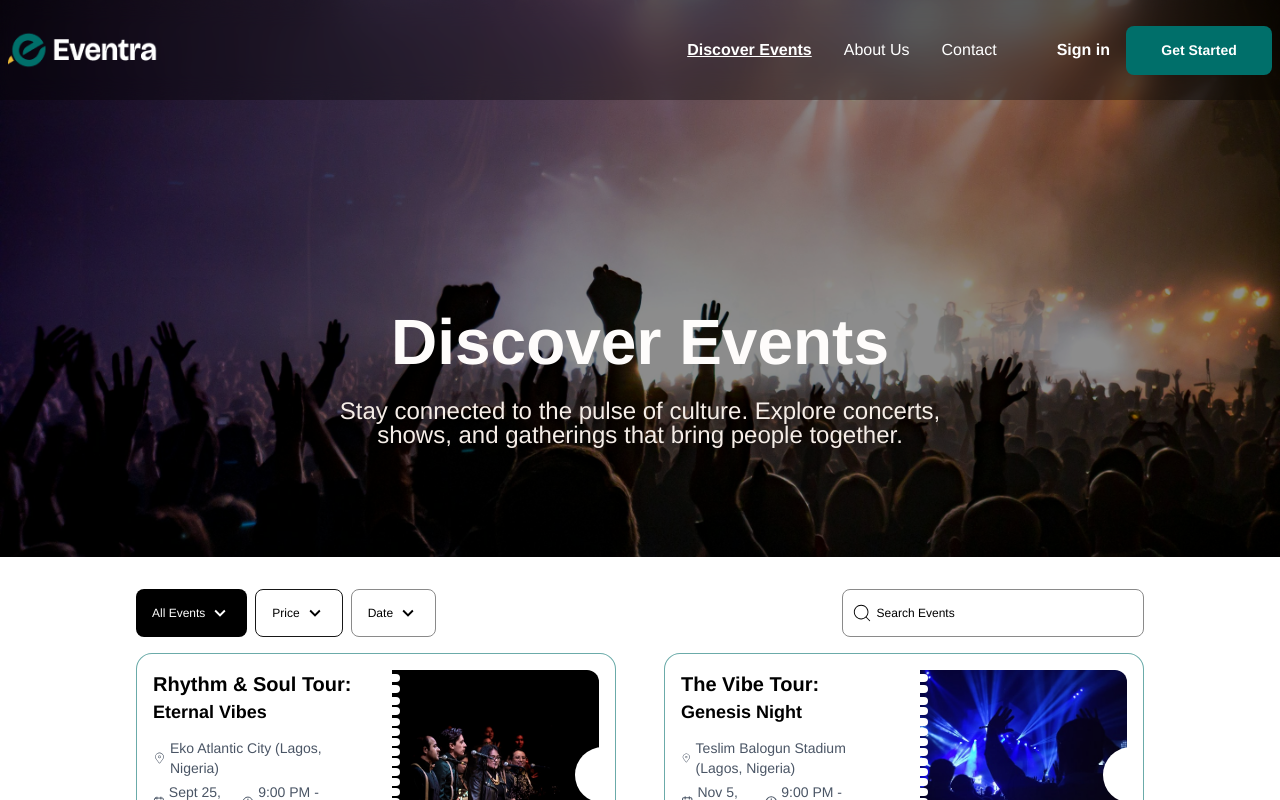
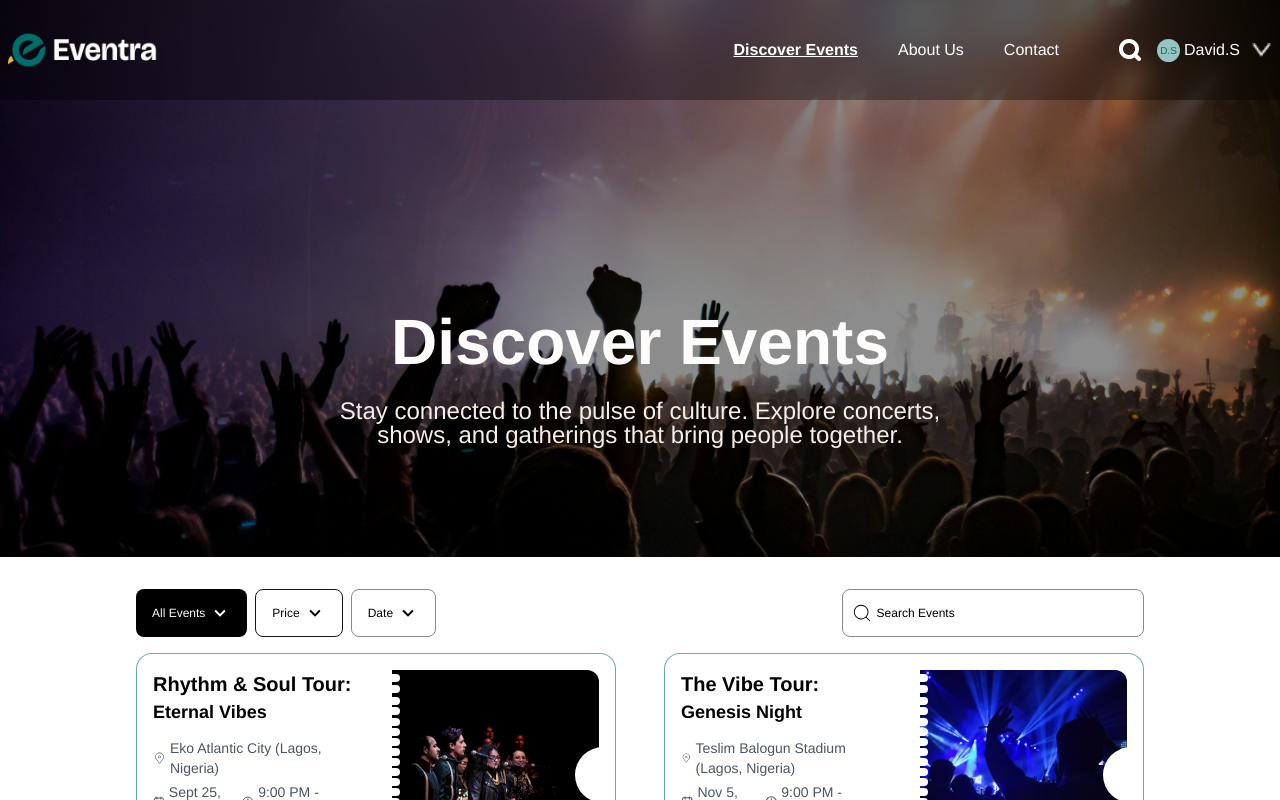
Before and after one commit to Tobak95/Event-Frontend, a React (Vite) app: page /discover in a window 1280 px wide. Shown: the top 800 px of the page. Built offline with nearby package versions, Linux system fonts and the light colour scheme.

Commit message:
updated nav

```diff
--- a/src/component/layout/NavBar.jsx
+++ b/src/component/layout/NavBar.jsx
@@ -1,14 +1,27 @@
 import React, { useState } from "react";
 import logo from "../../assets/logo.png";
-import { NavLink } from "react-router-dom";
+import { NavLink, Link } from "react-router-dom";
 import { FaBars, FaTimes } from "react-icons/fa";
+import icon from "../../assets/icon.png";
+import drop from "../../assets/dropdown.png";
 
 const NavBar = () => {
   const [isOpen, setIsOpen] = useState(false);
+  const [dropdown, setDropdown] = useState(false);
+  const [user, setUser] = useState({
+    firstName: "David",
+    lastName: "Saskey",
+  });
+
+  const handleLogout = () => {
+    setUser(!user);
+    setDropdown(false);
+  };
 
   const toggleMenu = () => setIsOpen(!isOpen);
 
   return (
+    <div className="relative">
       <div className="bg-[#0000005C] backdrop-blur-md sticky top-0 z-30 right-0 left-0">
         <nav className="layout flex items-center justify-between h-[100px] px-4 md:px-8">
           <NavLink to="/">
@@ -16,7 +29,7 @@ const NavBar = () => {
           </NavLink>
 
           <div className="hidden md:flex items-center gap-15">
-          <div className="flex items-center gap-8">
+            <div className="flex items-center gap-10">
               <NavLink
                 to="/discover"
                 className={({ isActive }) =>
@@ -49,6 +62,9 @@ const NavBar = () => {
               </NavLink>
             </div>
             <div className="flex items-center gap-4">
+              <img src={icon} alt="" />
+              {!user ? (
+                <div className="flex items-center gap-4">
                   <NavLink
                     to="/login"
                     className="font-[700] text-[16px] text-[#FFFFFF]"
@@ -59,14 +75,36 @@ const NavBar = () => {
                     Get Started
                   </button>
                 </div>
+              ) : (
+                <div
+                  onClick={() => setDropdown(true)}
+                  className="flex items-center gap-1 cursor-pointer"
+                >
+                  <div className="bg-[#96C4C2] w-[23px] h-[23px] rounded-[200px] flex items-center justify-center">
+                    <p className="text-[10px] font-[400] text-[#006F6A]">
+                      {user.firstName.charAt(0)}.{user.lastName.charAt(0)}
+                    </p>
+                  </div>
+                  <div className="flex items-center gap-3">
+                    <p className="font-[500] text-[16px] text-[#FFFFFF] ">
+                      {user.firstName}.{user.lastName.charAt(0).toUpperCase()}
+                    </p>
+                    <img src={drop} alt="" className="w-5 " />
+                  </div>
+                </div>
+              )}
+            </div>
           </div>
 
+          <div className="flex gap-5 md:hidden">
+            <img src={icon} alt="" className="block " />
             <button
               onClick={toggleMenu}
               className="md:hidden text-white text-2xl cursor-pointer"
             >
               {isOpen ? <FaTimes /> : <FaBars />}
             </button>
+          </div>
 
           {isOpen && (
             <div className="absolute top-[100px] left-0 w-full bg-[#000000d9] flex flex-col items-center gap-6 py-8 md:hidden">
@@ -120,6 +158,20 @@ const NavBar = () => {
           )}
         </nav>
       </div>
+      {dropdown && (
+        <div className="bg-[#FFFFFF] w-[167px] h-[137px] rounded-[12px] text-[14px] font-[400] absolute top-[100px] right-[50px]">
+          <NavLink className="text-[#000000] block border-b-[0.2px] border-[#000000] p-3 ">
+            My Tickets
+          </NavLink>
+          <NavLink className="text-[#000000] block border-b-[0.2px] border-[#000000] p-3">
+            Reset Password
+          </NavLink>
+          <NavLink className="text-[#E21A1A] block p-3" onClick={handleLogout}>
+            Log Out
+          </NavLink>
+        </div>
+      )}
+    </div>
   );
 };
 
```
Also changed, not shown: src/assets/Icon.png (added), src/assets/dropdown.png (added). Lines whose indentation alone changed are shown as unchanged.
